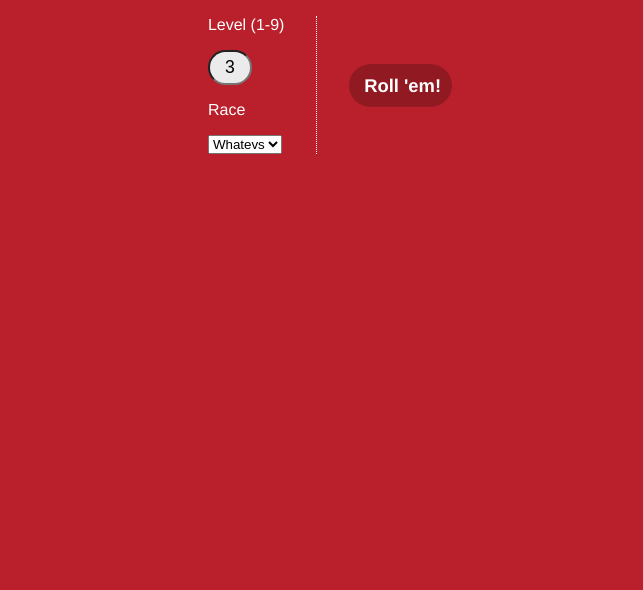
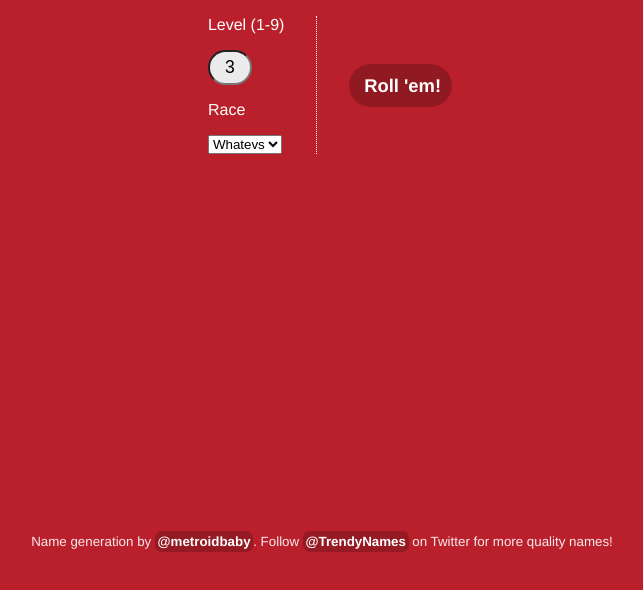
Before and after one commit to jimkang/roll-a-guy, a website: page index.html in a window 1280 px wide. Shown: the whole page, without its empty margins (318-961 px from the left). Drawn offline with Linux system fonts and the light colour scheme.

Commit message:
Footer stuff.

```diff
--- a/index.html
+++ b/index.html
@@ -90,5 +90,22 @@
 
 <script src="index.js"></script>
 
+<div class="credits">
+  <p>
+    Name generation by <a class="shaded" href="https://twitter.com/metroidbaby">@metroidbaby</a>. Follow <a class="shaded" href="https://twitter.com/trendynames">@TrendyNames</a> on Twitter for more quality names!
+  </p>
+</div>
+
+<script>
+  (function(i,s,o,g,r,a,m){i['GoogleAnalyticsObject']=r;i[r]=i[r]||function(){
+  (i[r].q=i[r].q||[]).push(arguments)},i[r].l=1*new Date();a=s.createElement(o),
+  m=s.getElementsByTagName(o)[0];a.async=1;a.src=g;m.parentNode.insertBefore(a,m)
+  })(window,document,'script','//www.google-analytics.com/analytics.js','ga');
+
+  ga('create', 'UA-61510468-1', 'auto');
+  ga('send', 'pageview');
+
+</script>
+
 </body>
 </html>
```
